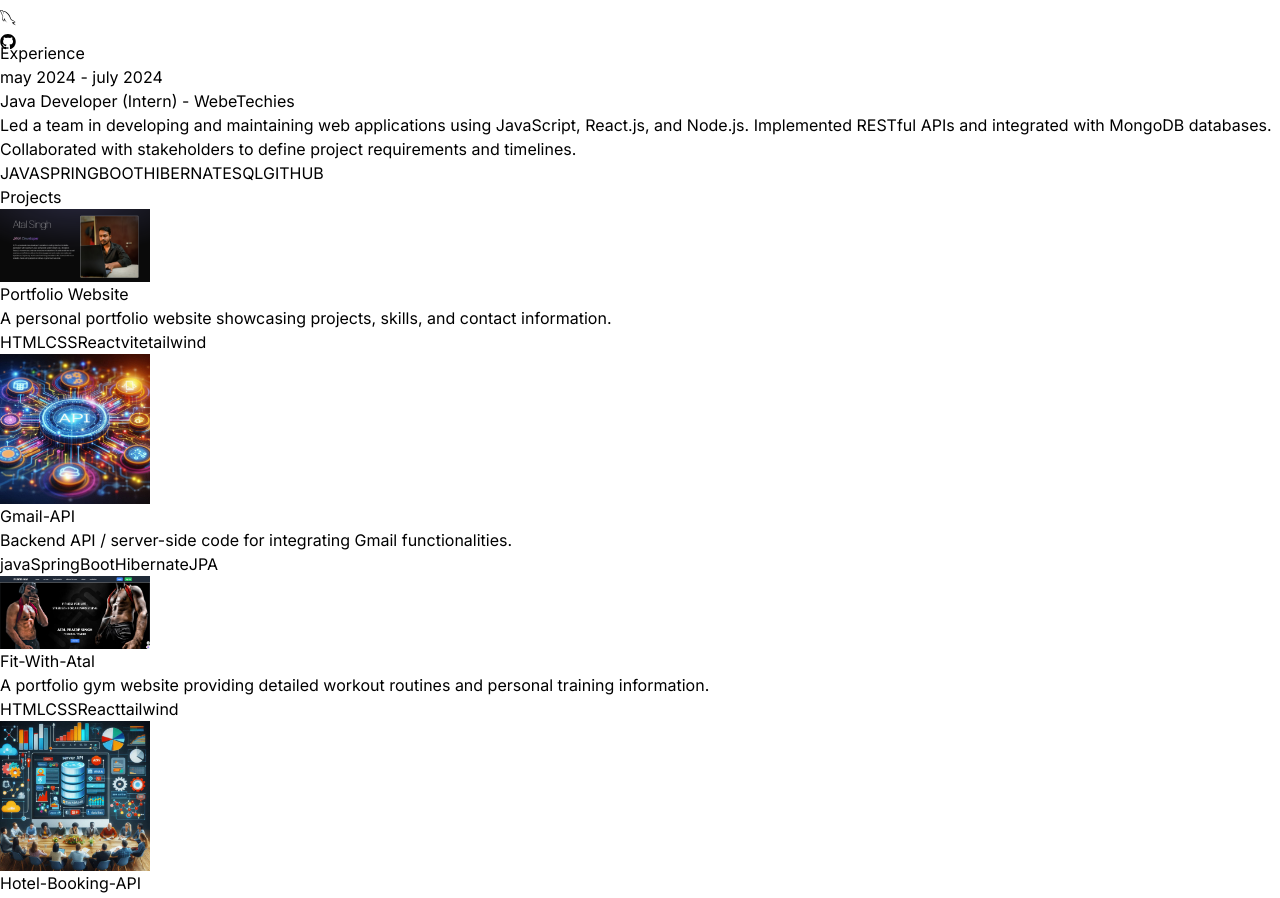
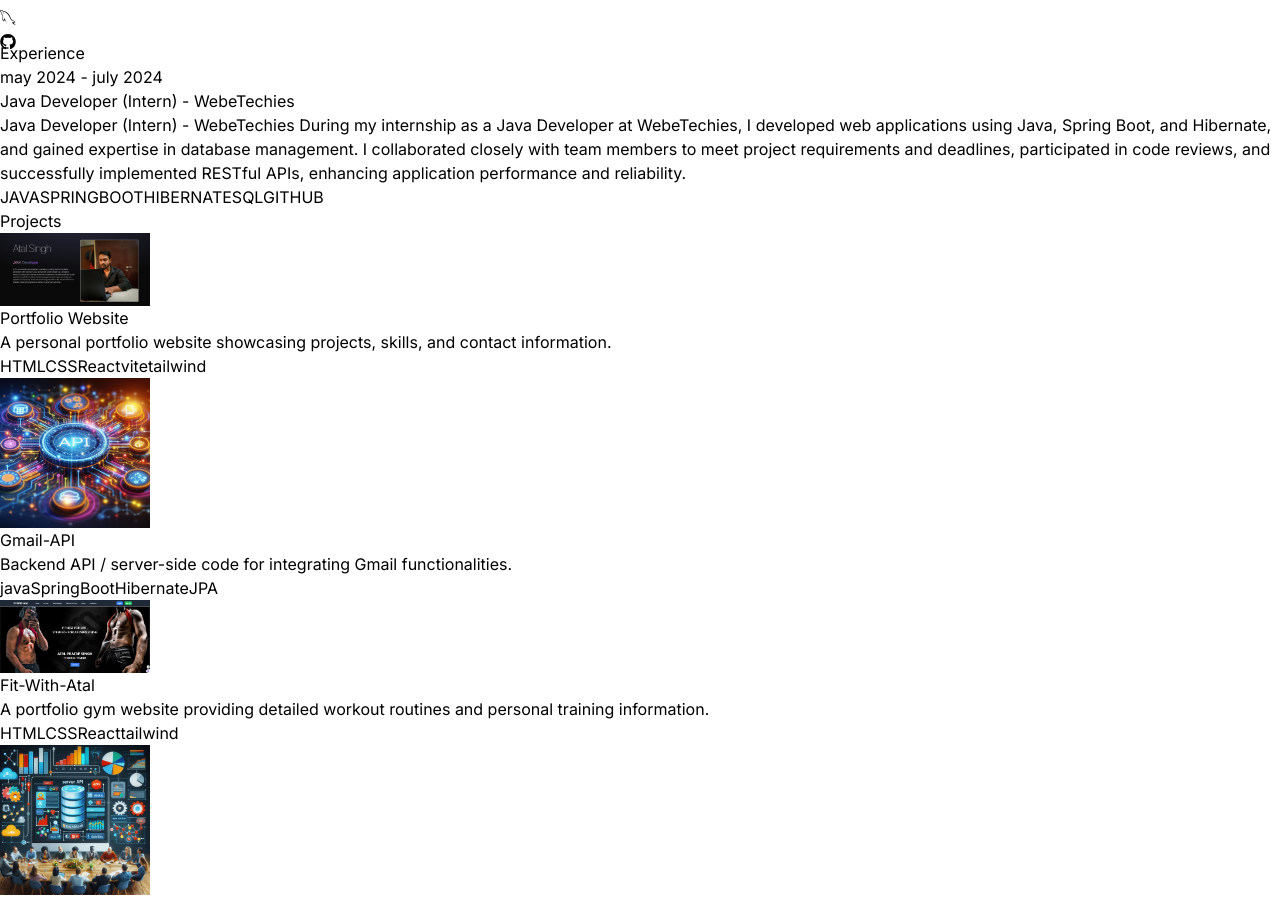
Before and after one commit to atalsingh01/Portfolio-WebApp, a React (Vite) app: page / in a window 1280 px wide. Shown: the part 2031-2929 px from the top of the page. Built offline with nearby package versions, Linux system fonts and the light colour scheme.

Commit message:
Experience section updated.

```diff
--- a/src/PortfolioData/Data.js
+++ b/src/PortfolioData/Data.js
@@ -23,7 +23,9 @@ export const EXPERIENCES = [
     year: "may 2024 - july 2024",
     role: "Java Developer (Intern)",
     company: "WebeTechies",
-    description: `Led a team in developing and maintaining web applications using JavaScript, React.js, and Node.js. Implemented RESTful APIs and integrated with MongoDB databases. Collaborated with stakeholders to define project requirements and timelines.`,
+    description: `
+Java Developer (Intern) - WebeTechies
+During my internship as a Java Developer at WebeTechies, I developed web applications using Java, Spring Boot, and Hibernate, and gained expertise in database management. I collaborated closely with team members to meet project requirements and deadlines, participated in code reviews, and successfully implemented RESTful APIs, enhancing application performance and reliability.`,
     technologies: ["JAVA", "SPRINGBOOT", "HIBERNATE", "SQL","GITHUB"],
   },
 
```
